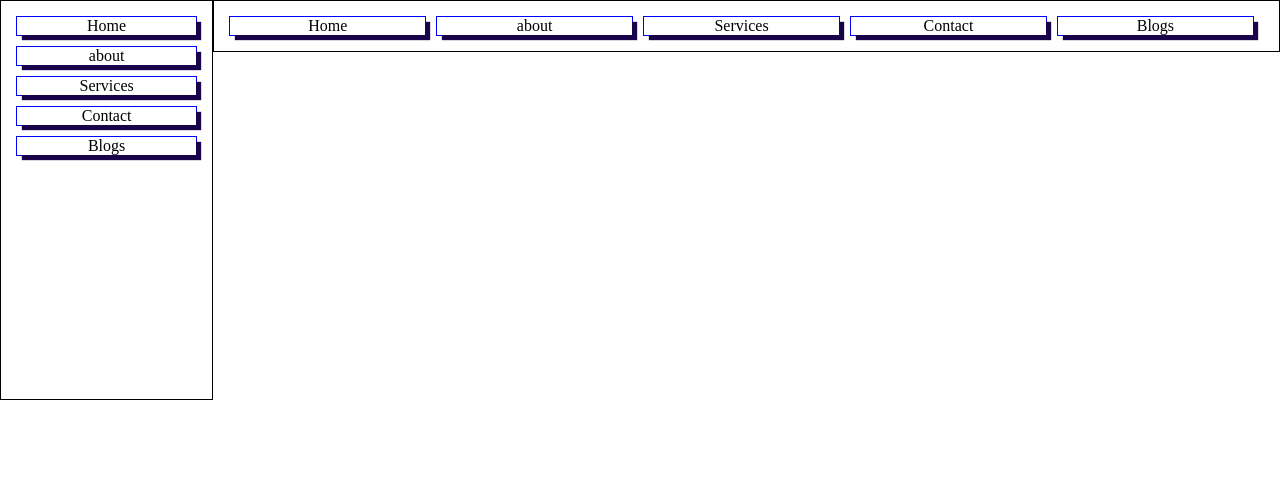
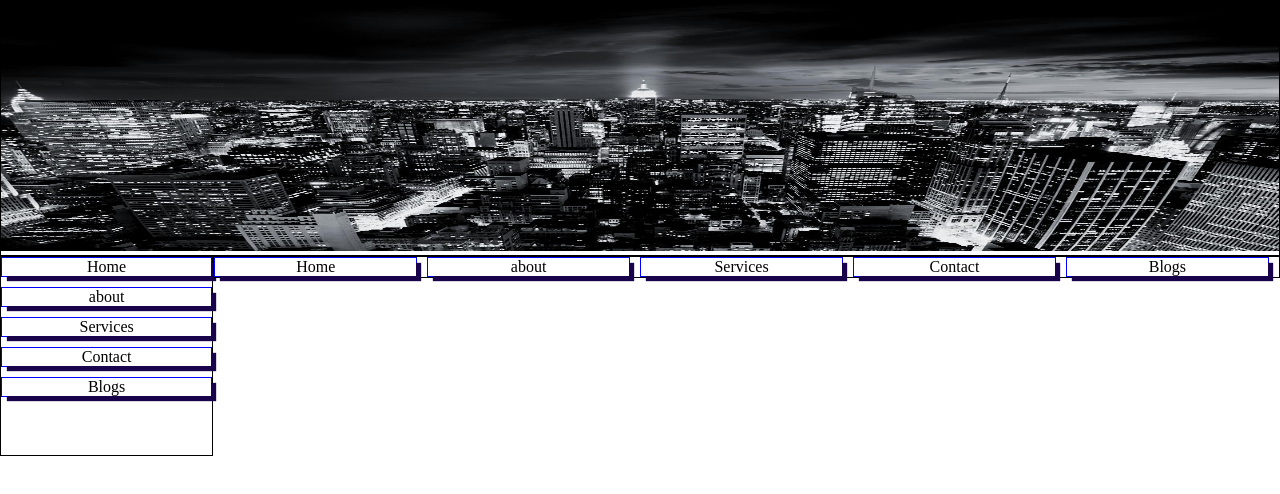
Before and after one commit to FBWIIHamburg/flexfloatlayout5-amirrezarajabii, a plain HTML site: page read/index.html in a window 1280 px wide. Drawn offline with Linux system fonts and the light colour scheme.

Commit message:
last update

```diff
--- a/read/custom.css
+++ b/read/custom.css
@@ -3,7 +3,7 @@ body{
     padding: 0;
 }
 nav.vertical{
-    min-height: 400px;
+    min-height: 200px;
 }
 nav.vertical>ul{
     list-style: none;
@@ -30,13 +30,6 @@ nav.vertical>ul>li:hover{
     font-size: 20px;
     transition: 1s;
 }
-
-
-
-
-
-
-
 
 
 /* nav.Horizental{
--- a/read/global.css
+++ b/read/global.css
@@ -16,10 +16,16 @@
 
 [class*="col-"]{
     float: left;
-    padding: 15px;
+    padding: 0px;
     border: 1px solid black;
 }
 .row{
     width: 100%;
     float: left;
+    padding: 0px;
 }
+.img-responsive{
+    width: 100%;
+    height: auto;
+    max-height:250px ;
+}
--- a/read/index.html
+++ b/read/index.html
@@ -10,6 +10,10 @@
 </head>
 <body>
     <div class="row">
+        <div class="col-12">
+            <img class="img-responsive" src="newyork.jpg" alt="">
+        </div>
+        <div class="row">
     <nav class="col-2 vertical">
         <ul>
             <li><a href="#">Home</a> </li>
@@ -27,6 +31,8 @@
                 <li><a href="#">Contact</a></li>
                 <li><a href="#">Blogs</a></li>
             </ul>
-        </nav>    </div>
+        </nav>
+    </div>
+</div>
 </body>
 </html>
```
Also changed, not shown: read/newyork.jpg (added).
